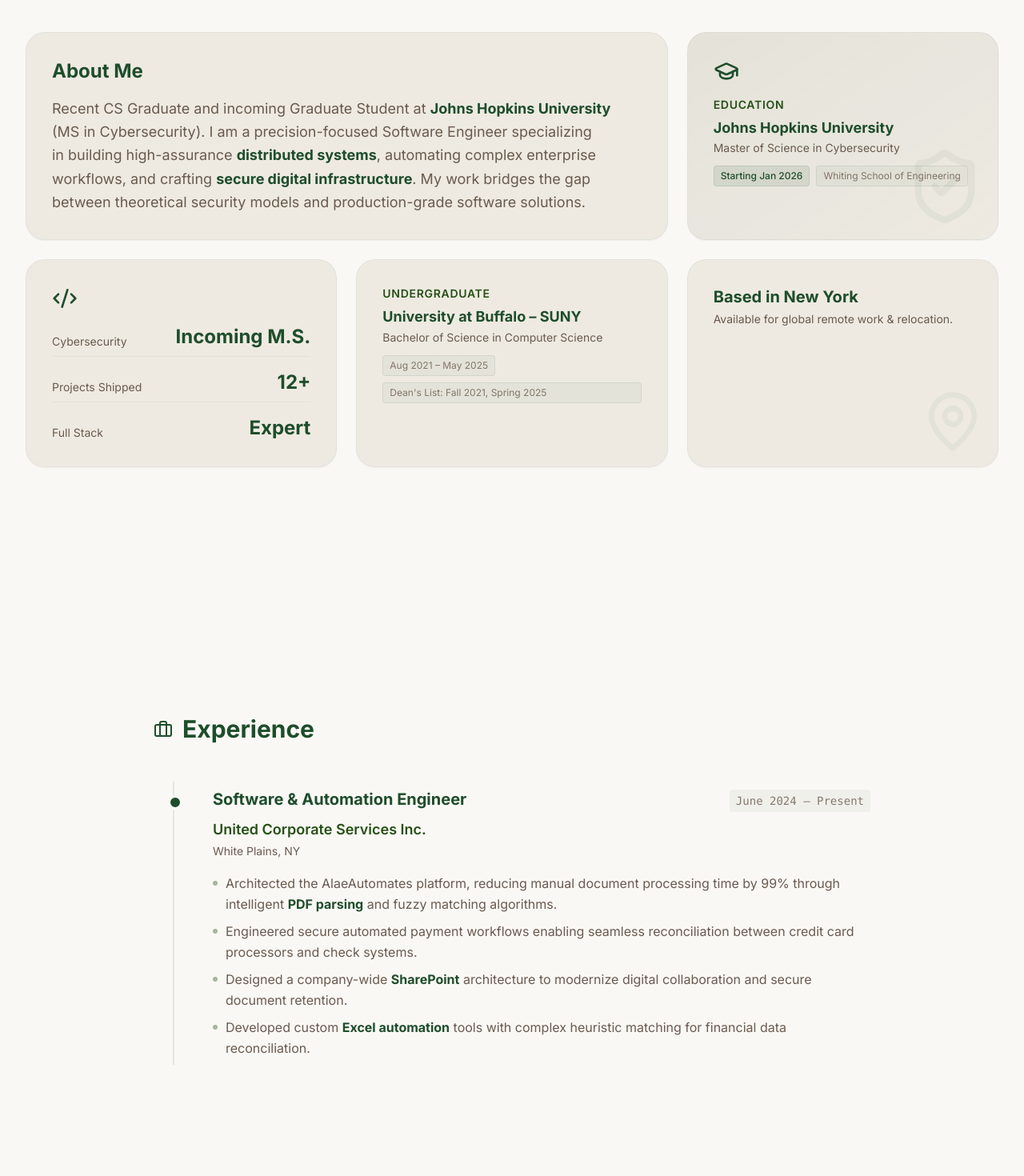
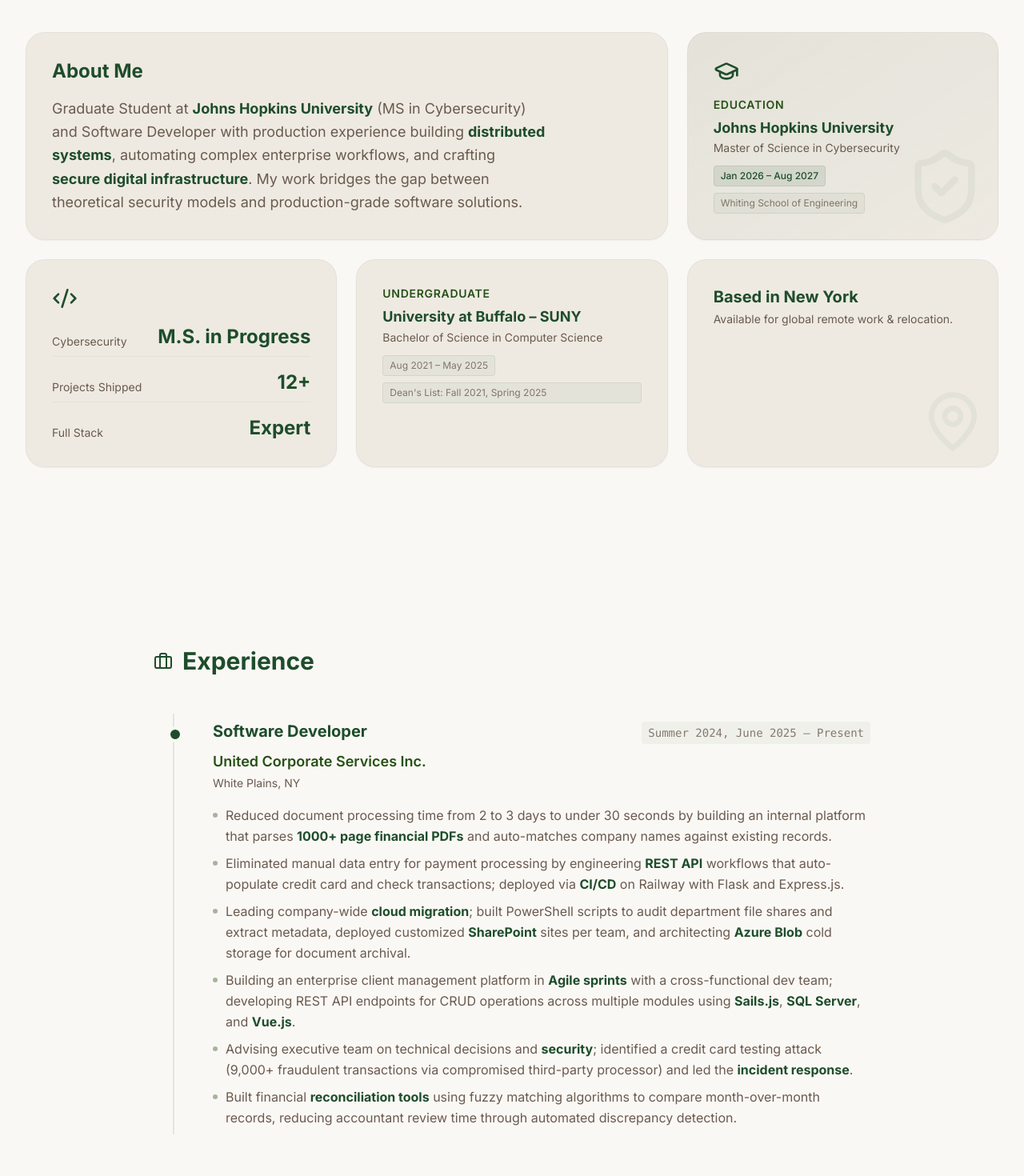
Before and after one commit to LaazAlae/Portfolio, a React (Vite) app: page / in a window 1280 px wide. Shown: the part 980-2450 px from the top of the page at 80% size. Built offline with nearby package versions, Linux system fonts and the light colour scheme; the HTML template or start-up script is replaced by a standard one.

Commit message:
updated data resume

```diff
--- a/index.html
+++ b/index.html
@@ -5,6 +5,7 @@
     <link rel="icon" type="image/png" href="/logo.png" />
     <meta name="viewport" content="width=device-width, initial-scale=1.0" />
     <title>Alae Laaziri - Portfolio</title>
+    <link rel="preload" as="image" href="/images/profile/1.jpg" />
     <link rel="preconnect" href="https://fonts.googleapis.com">
     <link rel="preconnect" href="https://fonts.gstatic.com" crossorigin>
     <link href="https://fonts.googleapis.com/css2?family=Inter:wght@300;400;500;600;700&display=swap" rel="stylesheet">
--- a/src/components/Hero.tsx
+++ b/src/components/Hero.tsx
@@ -14,6 +14,7 @@
   const images: string[] = Array.from({ length: 8 }, (_, i) => `/images/profile/${i + 1}.jpg`);
   const [currentIndex, setCurrentIndex] = useState(0);
   const [direction, setDirection] = useState(0);
+  const [imagesReady, setImagesReady] = useState(false);
 
   const variants = {
     enter: (direction: number) => ({
@@ -33,14 +34,34 @@
     }),
   };
 
+  // Preload all images before showing the carousel
   useEffect(() => {
-    if (images.length <= 1) return;
+    let cancelled = false;
+    const preload = async () => {
+      const promises = images.map(src => new Promise<void>((resolve) => {
+        const img = new Image();
+        img.onload = () => resolve();
+        img.onerror = () => resolve();
+        img.src = src;
+      }));
+      // Show carousel once the first image is ready
+      await promises[0];
+      if (!cancelled) setImagesReady(true);
+      // Continue loading the rest in background
+      await Promise.all(promises);
+    };
+    preload();
+    return () => { cancelled = true; };
+  }, []);
+
+  useEffect(() => {
+    if (!imagesReady || images.length <= 1) return;
     const timer = setInterval(() => {
       setDirection(1);
       setCurrentIndex((prev) => (prev + 1) % images.length);
     }, 4000);
     return () => clearInterval(timer);
-  }, [images.length]);
+  }, [imagesReady, images.length]);
 
   const next = () => {
       setDirection(1);
@@ -53,8 +74,8 @@
 
   return (
     <div className="relative w-4/5 max-w-[260px] md:max-w-md lg:max-w-lg aspect-square mx-auto lg:mr-0 rounded-full overflow-hidden group cursor-pointer shadow-2xl border-4 border-primary/5">
+      {imagesReady ? (
         <AnimatePresence initial={false} custom={direction}>
-        {images.length > 0 ? (
           <motion.img
             key={currentIndex}
             src={images[currentIndex]}
@@ -74,15 +95,15 @@
                 e.currentTarget.parentElement?.querySelector('.fallback-icon')?.classList.remove('hidden');
             }}
           />
+        </AnimatePresence>
       ) : (
         <div className="w-full h-full flex items-center justify-center bg-gradient-to-br from-primary/5 to-secondary/10">
-             <User className="w-40 h-40 text-primary/20" />
+           <User className="w-40 h-40 text-primary/20 animate-pulse" />
         </div>
       )}
       <div className="fallback-icon hidden w-full h-full flex items-center justify-center bg-gradient-to-br from-primary/5 to-secondary/10 absolute inset-0">
            <User className="w-40 h-40 text-primary/20" />
       </div>
-      </AnimatePresence>
 
       {images.length > 1 && (
         <>
@@ -114,7 +135,7 @@
                 className="inline-flex items-center gap-2 px-4 py-1.5 rounded-full bg-secondary/5 border border-secondary/10 text-accent text-xs font-bold uppercase tracking-widest"
             >
                 <span className="w-2 h-2 rounded-full bg-accent animate-pulse" />
-                Portfolio 2025
+                Portfolio 2026
             </motion.div>
 
             <motion.h1
--- a/src/data.json
+++ b/src/data.json
@@ -11,31 +11,34 @@
     "status": "Authorized to work in the U.S. through 2028 (renewable) · No sponsorship required"
   },
   "about": {
-    "description": "Recent CS Graduate and incoming Graduate Student at **Johns Hopkins University** (MS in Cybersecurity). I am a precision-focused Software Engineer specializing in building high-assurance **distributed systems**, automating complex enterprise workflows, and crafting **secure digital infrastructure**. My work bridges the gap between theoretical security models and production-grade software solutions.",
+    "description": "Graduate Student at **Johns Hopkins University** (MS in Cybersecurity) and Software Developer with production experience building **distributed systems**, automating complex enterprise workflows, and crafting **secure digital infrastructure**. My work bridges the gap between theoretical security models and production-grade software solutions.",
     "stats": [
-      { "label": "Cybersecurity", "value": "Incoming M.S." },
+      { "label": "Cybersecurity", "value": "M.S. in Progress" },
       { "label": "Projects Shipped", "value": "12+" },
       { "label": "Full Stack", "value": "Expert" }
     ]
   },
   "skills": {
-    "Core Programming": ["Python", "JavaScript", "Go", "Java", "C", "SQL", "HTML/CSS", "TypeScript"],
-    "Web Frameworks": ["React", "Express.js", "Flask", "Node.js", "Socket.IO", "Tailwind CSS", "Material-UI"],
-    "Infrastructure": ["Docker", "Nginx", "MongoDB", "PostgreSQL", "Git", "Railway", "Digital Ocean", "Firebase", "SQLite"],
+    "Core Programming": ["Python", "JavaScript", "Go", "Java", "C", "SQL", "PowerShell", "HTML/CSS", "TypeScript"],
+    "Web Frameworks": ["React", "Express.js", "Flask", "Node.js", "Sails.js", "Vue.js", "Socket.IO", "Tailwind CSS"],
+    "Infrastructure": ["Docker", "Nginx", "Linux", "Git", "CI/CD", "Azure", "SharePoint", "DigitalOcean", "Railway"],
+    "Databases": ["MongoDB", "PostgreSQL", "SQL Server", "Redis", "SQLite", "Firebase"],
     "Security & Systems": ["OAuth", "JWT", "AES-256", "Distributed Systems", "Consensus Algorithms", "Network Programming", "Security Engineering"],
     "Languages": ["English", "French", "Arabic"]
   },
   "experience": [
     {
       "company": "United Corporate Services Inc.",
-      "title": "Software & Automation Engineer",
-      "period": "June 2024 – Present",
+      "title": "Software Developer",
+      "period": "Summer 2024, June 2025 – Present",
       "location": "White Plains, NY",
       "description": [
-        "Architected the AlaeAutomates platform, reducing manual document processing time by 99% through intelligent **PDF parsing** and fuzzy matching algorithms.",
-        "Engineered secure automated payment workflows enabling seamless reconciliation between credit card processors and check systems.",
-        "Designed a company-wide **SharePoint** architecture to modernize digital collaboration and secure document retention.",
-        "Developed custom **Excel automation** tools with complex heuristic matching for financial data reconciliation."
+        "Reduced document processing time from 2 to 3 days to under 30 seconds by building an internal platform that parses **1000+ page financial PDFs** and auto-matches company names against existing records.",
+        "Eliminated manual data entry for payment processing by engineering **REST API** workflows that auto-populate credit card and check transactions; deployed via **CI/CD** on Railway with Flask and Express.js.",
+        "Leading company-wide **cloud migration**; built PowerShell scripts to audit department file shares and extract metadata, deployed customized **SharePoint** sites per team, and architecting **Azure Blob** cold storage for document archival.",
+        "Building an enterprise client management platform in **Agile sprints** with a cross-functional dev team; developing REST API endpoints for CRUD operations across multiple modules using **Sails.js**, **SQL Server**, and **Vue.js**.",
+        "Advising executive team on technical decisions and **security**; identified a credit card testing attack (9,000+ fraudulent transactions via compromised third-party processor) and led the **incident response**.",
+        "Built financial **reconciliation tools** using fuzzy matching algorithms to compare month-over-month records, reducing accountant review time through automated discrepancy detection."
       ]
     }
   ],
@@ -43,7 +46,7 @@
     {
         "institution": "Johns Hopkins University",
         "degree": "Master of Science in Cybersecurity",
-        "period": "Starting Jan 2026",
+        "period": "Jan 2026 – Aug 2027",
         "details": "Whiting School of Engineering",
         "highlight": true
     },
```
Also changed, not shown: 22 other files (tests, documents, lock files or other folders). Lines whose indentation alone changed are shown as unchanged.
